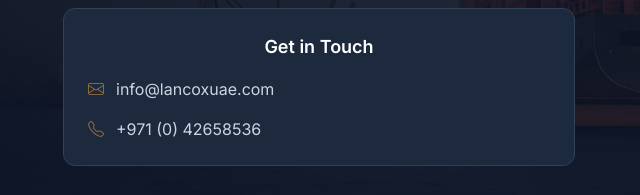
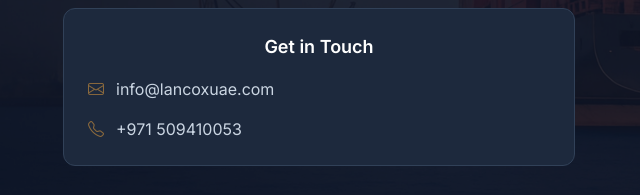
Before and after one commit to AdnanHisham7/lancox-404, a plain HTML site: page index.html in a window 1280 px wide. Shown: the part 431-626 px from the top of the page, 321-961 px from the left. Drawn offline with nearby package versions, Linux system fonts and the light colour scheme.

Commit message:
Change contact number in index.html
Updated contact information in the contact box.

```diff
--- a/index.html
+++ b/index.html
@@ -76,8 +76,8 @@
 
             <div class="flex items-center gap-3 text-slate-300">
                 <i class="bi bi-telephone text-gold"></i>
-                <a href="tel:+97142658536" class="hover:text-white transition">
-                    +971 (0) 42658536
+                <a href="tel:+971509410053" class="hover:text-white transition">
+                    +971 509410053
                 </a>
             </div>
         </div>
```
